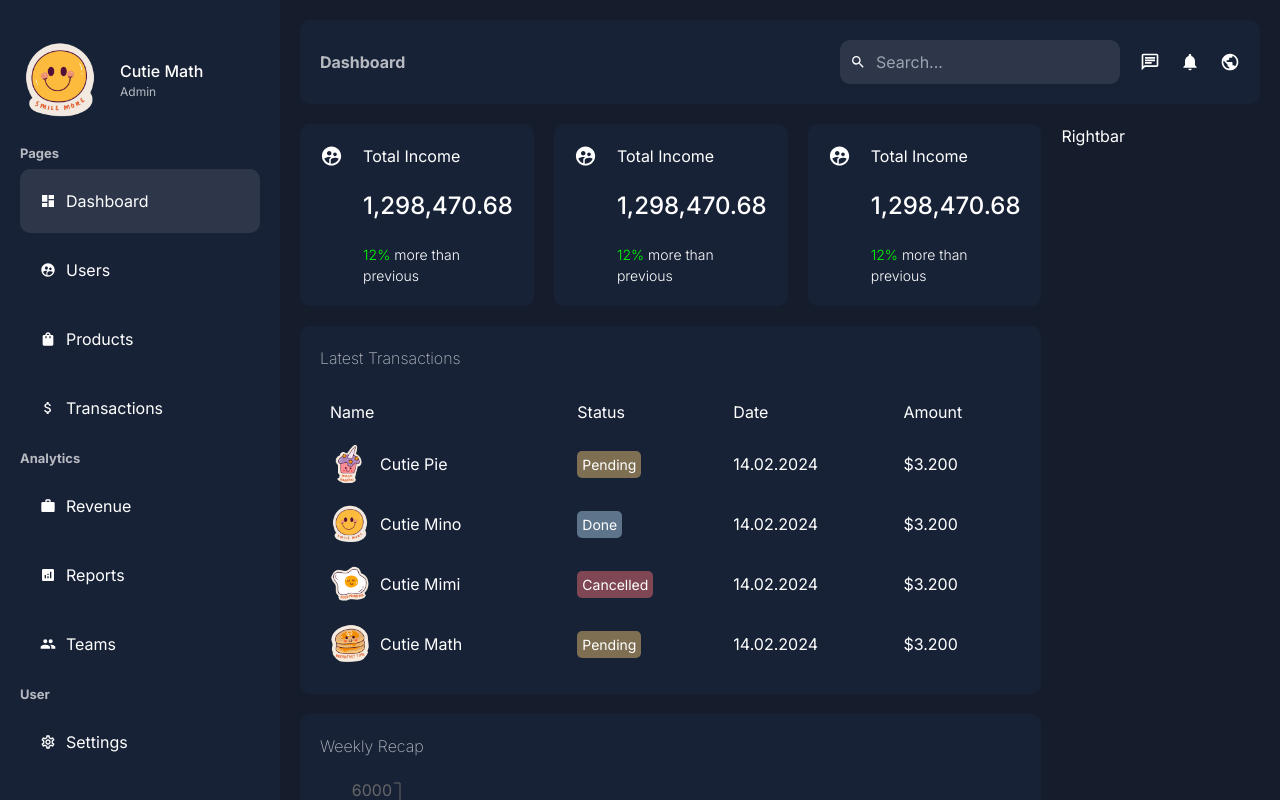
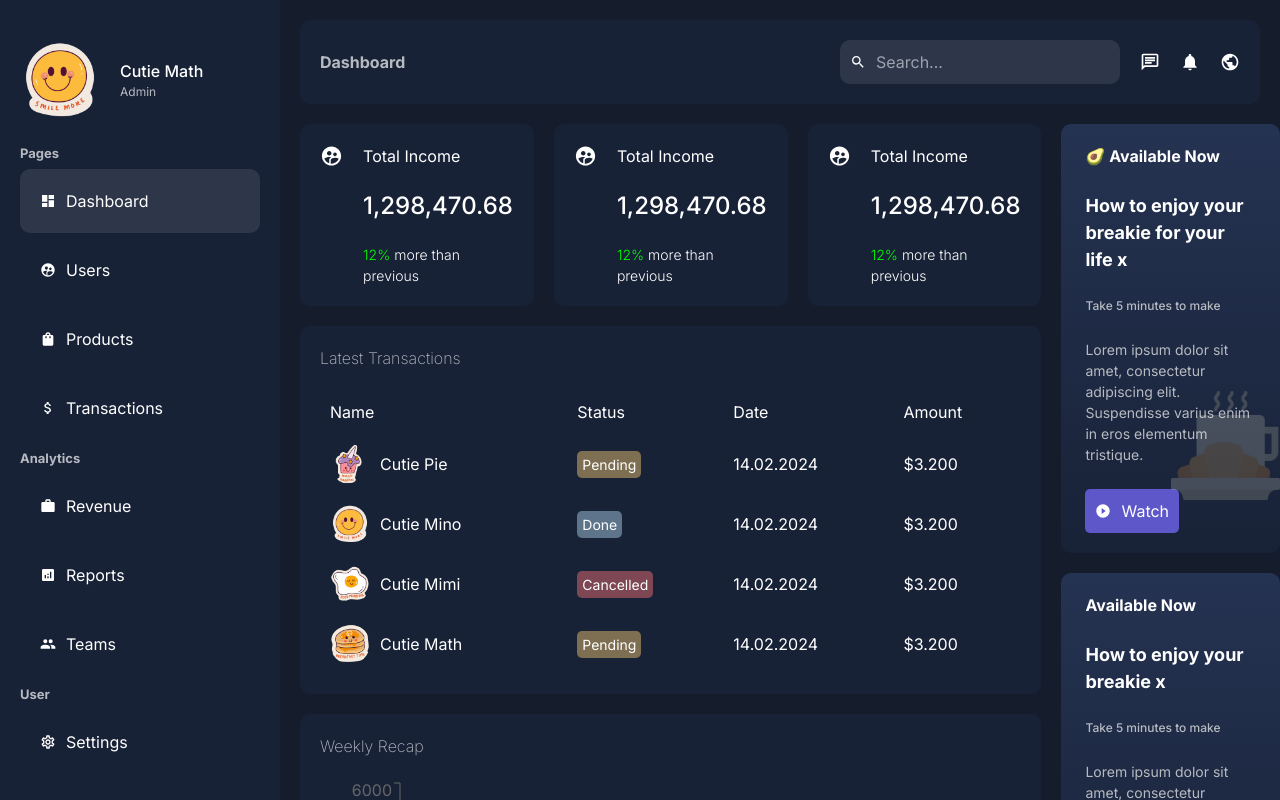
Before and after one commit to CutieMath/next-js-01, a Next.js app: page /dashboard in a window 1280 px wide. Shown: the top 800 px of the page. Built offline with nearby package versions, Linux system fonts and the light colour scheme.

Commit message:
add right bar

```diff
--- a/app/ui/dashboard/rightbar/rightbar.jsx
+++ b/app/ui/dashboard/rightbar/rightbar.jsx
@@ -1,7 +1,59 @@
 import styles from "./rightbar.module.css";
+import Image from "next/image";
+import Link from "next/link";
+import { MdPlayCircleFilled, MdReadMore } from "react-icons/md";
 
 const Rightbar = () => {
-  return <div>Rightbar</div>;
+  return (
+    <div className={styles.container}>
+      <div className={styles.item}>
+        <div className={styles.bgContainer}>
+          <Image
+            className={styles.bg}
+            src="/breakie.png"
+            alt="Picture of the breakfast club"
+            fill
+          />
+        </div>
+        <div className={styles.text}>
+          <span className={styles.notification}>🥑 Available Now</span>
+          <h3 className={styles.title}>
+            How to enjoy your breakie for your life x
+          </h3>
+          <span className={styles.subtitle}>Take 5 minutes to make</span>
+          <p className={styles.desc}>
+            Lorem ipsum dolor sit amet, consectetur adipiscing elit. Suspendisse
+            varius enim in eros elementum tristique.
+          </p>
+          <Link
+            href="https://youtu.be/Guxx_KTm_6M?si=-tvtUmB2Yn4TfLi9"
+            target="_blank"
+            passHref
+          >
+            <button className={styles.button} aria-label="Watch Video">
+              <MdPlayCircleFilled />
+              Watch
+            </button>
+          </Link>
+        </div>
+      </div>
+      <div className={styles.item}>
+        <div className={styles.text}>
+          <span className={styles.notification}>Available Now</span>
+          <h3 className={styles.title}>How to enjoy your breakie x</h3>
+          <span className={styles.subtitle}>Take 5 minutes to make</span>
+          <p className={styles.desc}>
+            Lorem ipsum dolor sit amet, consectetur adipiscing elit. Suspendisse
+            varius enim in eros elementum tristique.
+          </p>
+          <button className={styles.button}>
+            <MdReadMore />
+            Learn
+          </button>
+        </div>
+      </div>
+    </div>
+  );
 };
 
 export default Rightbar;
--- a/app/ui/dashboard/rightbar/rightbar.module.css
+++ b/app/ui/dashboard/rightbar/rightbar.module.css
@@ -0,0 +1,63 @@
+.container {
+  position: fixed;
+}
+
+.item {
+  background: linear-gradient(to top, #182237, #253352);
+  padding: 20px 24px;
+  border-radius: 10px;
+  margin-bottom: 20px;
+  position: relative;
+}
+
+.bgContainer {
+  position: absolute;
+  right: 0;
+  bottom: 0;
+  width: 50%;
+  height: 50%;
+}
+
+.bg {
+  object-fit: contain;
+  opacity: 0.2;
+}
+
+.title {
+  font-weight: bold;
+  font-size: 18px;
+}
+
+.text {
+  display: flex;
+  flex-direction: column;
+  gap: 24px;
+}
+
+.notification {
+  font-weight: bold;
+}
+
+.subtitle {
+  color: var(--textSoft);
+  font-weight: 500;
+  font-size: 12px;
+}
+
+.desc {
+  color: var(--textSoft);
+  font-size: 14px;
+}
+
+.button {
+  padding: 10px;
+  display: flex;
+  align-items: center;
+  gap: 10px;
+  width: max-content;
+  background-color: #5d57c9;
+  color: white;
+  border: none;
+  border-radius: 5px;
+  cursor: pointer;
+}
```
Also changed, not shown: public/breakie.png (added).
